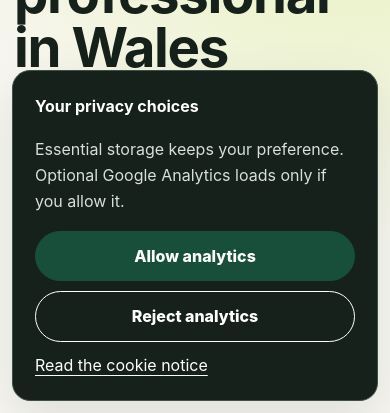
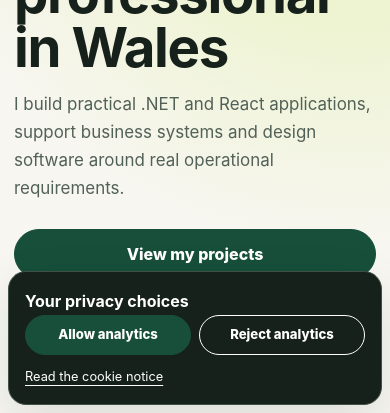
Before and after one commit to Viththiyakaran/portfolio, a Next.js app: page / in a window 390 px wide. Shown: the part 431-844 px from the top of the page. Built offline with nearby package versions, Linux system fonts and the light colour scheme; no server answers.

Commit message:
Improve mobile card layouts

```diff
--- a/app/globals.css
+++ b/app/globals.css
@@ -192,8 +192,15 @@ button:disabled { cursor: wait; opacity: .7; }
 @media (max-width: 480px) {
   .credibility-grid { grid-template-columns: 1fr; }
   .actions .button { width: 100%; }
-  .consent { right: 12px; bottom: 12px; width: calc(100% - 24px); }
-  .consent div button { width: 100%; }
+  .card-body { padding: 21px; }
+  .card-meta { flex-direction: column; gap: 5px; }
+  .card-links { gap: 10px; }
+  .consent { right: 8px; bottom: 8px; width: calc(100% - 16px); padding: 16px; }
+  .consent p { display: none; }
+  .consent div { display: grid; grid-template-columns: 1fr 1fr; gap: 8px; margin-bottom: 7px; }
+  .consent div button { min-height: 40px; padding: 7px 9px; font-size: .82rem; }
+  .consent > a { font-size: .8rem; }
+  .cookie-settings { position: static; width: 100%; min-height: 44px; border-radius: 0; }
 }
 
 @media (prefers-reduced-motion: reduce) {
--- a/app/layout.tsx
+++ b/app/layout.tsx
@@ -19,4 +19,4 @@ export const metadata: Metadata = {
   verification: process.env.NEXT_PUBLIC_GOOGLE_SITE_VERIFICATION ? { google: process.env.NEXT_PUBLIC_GOOGLE_SITE_VERIFICATION } : undefined
 };
 
-export default function RootLayout({ children }: Readonly<{ children: React.ReactNode }>) { return <html lang="en-GB"><body><a className="skip-link" href="#main">Skip to main content</a><Header /><main id="main">{children}</main><Footer /><CookiePreferences /><Analytics /></body></html>; }
+export default function RootLayout({ children }: Readonly<{ children: React.ReactNode }>) { return <html lang="en-GB"><body><a className="skip-link" href="#main">Skip to main content</a><Header /><main id="main">{children}</main><CookiePreferences /><Footer /><Analytics /></body></html>; }
--- a/app/services/page.tsx
+++ b/app/services/page.tsx
@@ -1,3 +1,3 @@
 import Link from 'next/link'; import { services } from '@/lib/content'; import { createMetadata } from '@/lib/seo';
 export const metadata=createMetadata({title:'Software & Website Services',description:'Website development, business software automation and technical support for organisations in Newtown, Powys, Wales and UK remote clients.',path:'/services'});
-export default function Services(){return <><header className="page-head"><div className="shell prose"><p className="eyebrow">Services</p><h1>Practical software and website services in Wales</h1><p className="lede">Clear, maintainable technology work for small organisations in Newtown, Powys, Mid Wales, wider Wales and suitable UK remote engagements.</p></div></header><section className="section"><div className="shell grid">{services.map(s=><Link className="card" href={`/services/${s.slug}`} key={s.slug}><h2>{s.title}</h2><p>{s.description}</p><span className="arrow">See the {s.title.toLowerCase()} approach →</span></Link>)}</div></section></>}
+export default function Services(){return <><header className="page-head"><div className="shell prose"><p className="eyebrow">Services</p><h1>Practical software and website services in Wales</h1><p className="lede">Clear, maintainable technology work for small organisations in Newtown, Powys, Mid Wales, wider Wales and suitable UK remote engagements.</p></div></header><section className="section"><div className="shell grid">{services.map(s=><Link className="card" href={`/services/${s.slug}`} key={s.slug}><div className="card-body"><h2>{s.title}</h2><p>{s.description}</p><span className="arrow">See the {s.title.toLowerCase()} approach →</span></div></Link>)}</div></section></>}
--- a/app/skills/page.tsx
+++ b/app/skills/page.tsx
@@ -1,4 +1,4 @@
 import { createMetadata } from '@/lib/seo';
 export const metadata=createMetadata({title:'Skills',description:'Software development and IT support skills spanning .NET, React, TypeScript, SQL, cloud foundations, accessibility, testing and troubleshooting.',path:'/skills'});
 const groups=[['Application development',['C# and ASP.NET Core architecture','.NET APIs and server-side validation','React and TypeScript interfaces','Relational data modelling and SQL']],['Quality and security',['Accessible semantic interfaces','Automated unit, integration and browser testing','Authentication, authorisation and least privilege','Threat-aware logging and data minimisation']],['IT and application support',['Structured troubleshooting and root-cause analysis','Incident notes, runbooks and knowledge bases','Supportable error and diagnostic design','Cloud deployment and operational fundamentals']]];
-export default function Skills(){return <><header className="page-head"><div className="shell prose"><p className="eyebrow">Skills</p><h1>Software development and technical support skills</h1><p className="lede">A focused capability map, supported by the detailed decisions and examples in the project and article sections.</p></div></header><section className="section"><div className="shell grid">{groups.map(([title,items])=><article className="card" key={title as string}><h2>{title}</h2><ul>{(items as string[]).map(item=><li key={item}>{item}</li>)}</ul></article>)}</div></section></>}
+export default function Skills(){return <><header className="page-head"><div className="shell prose"><p className="eyebrow">Skills</p><h1>Software development and technical support skills</h1><p className="lede">A focused capability map, supported by the detailed decisions and examples in the project and article sections.</p></div></header><section className="section"><div className="shell grid">{groups.map(([title,items])=><article className="card" key={title as string}><div className="card-body"><h2>{title}</h2><ul>{(items as string[]).map(item=><li key={item}>{item}</li>)}</ul></div></article>)}</div></section></>}
--- a/components/cookie-preferences.tsx
+++ b/components/cookie-preferences.tsx
@@ -23,7 +23,7 @@ export function CookiePreferences() {
   return <>
     {open && <aside className="consent" role="dialog" aria-modal="false" aria-labelledby="cookie-title">
       <strong id="cookie-title">Your privacy choices</strong>
-      <p>Essential storage keeps your preference. Optional Google Analytics loads only if you allow it.</p>
+      <p>Allow optional analytics? Your choice is saved and can be changed later.</p>
       <div><button onClick={() => save('accepted')}>Allow analytics</button><button className="secondary" onClick={() => save('declined')}>Reject analytics</button></div>
       <a href="/cookies">Read the cookie notice</a>
     </aside>}
```
